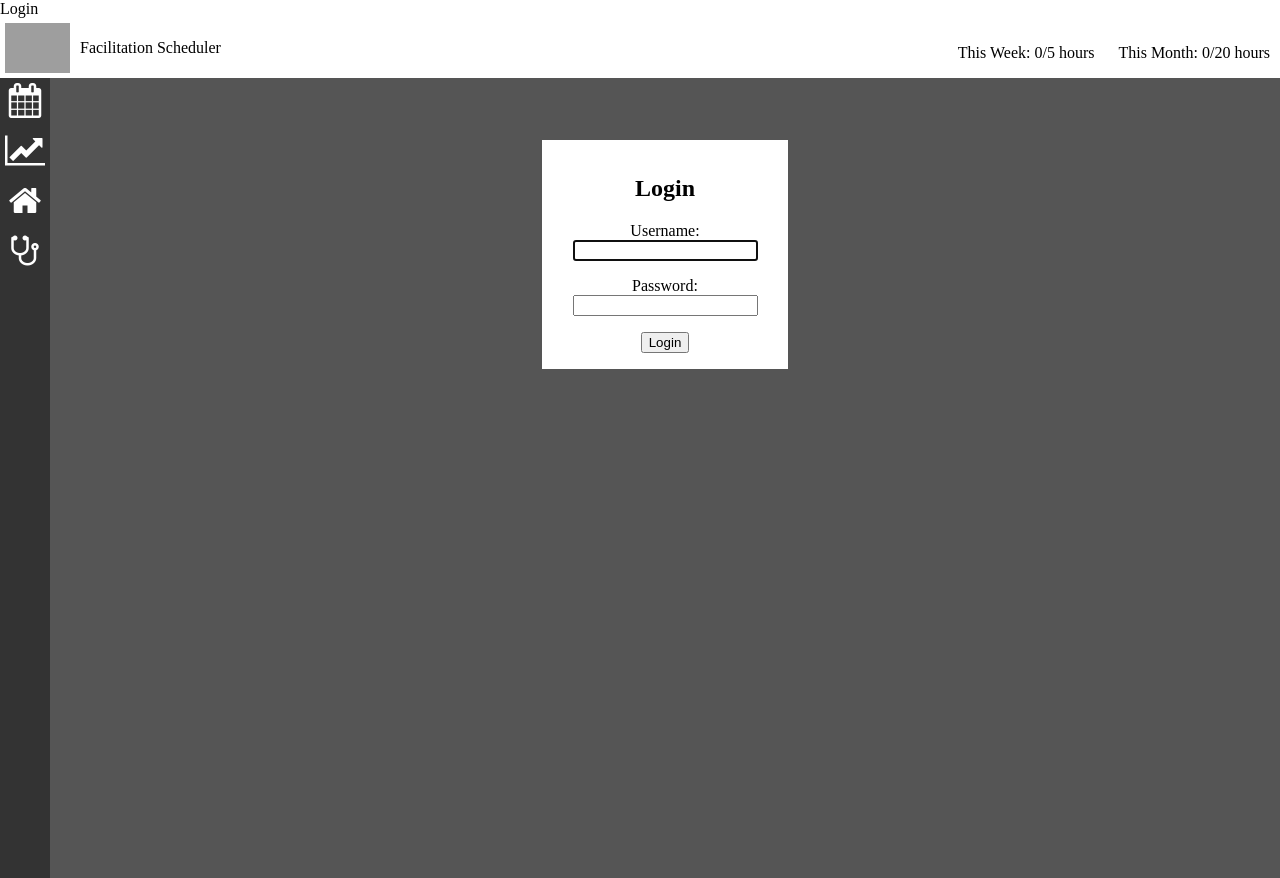
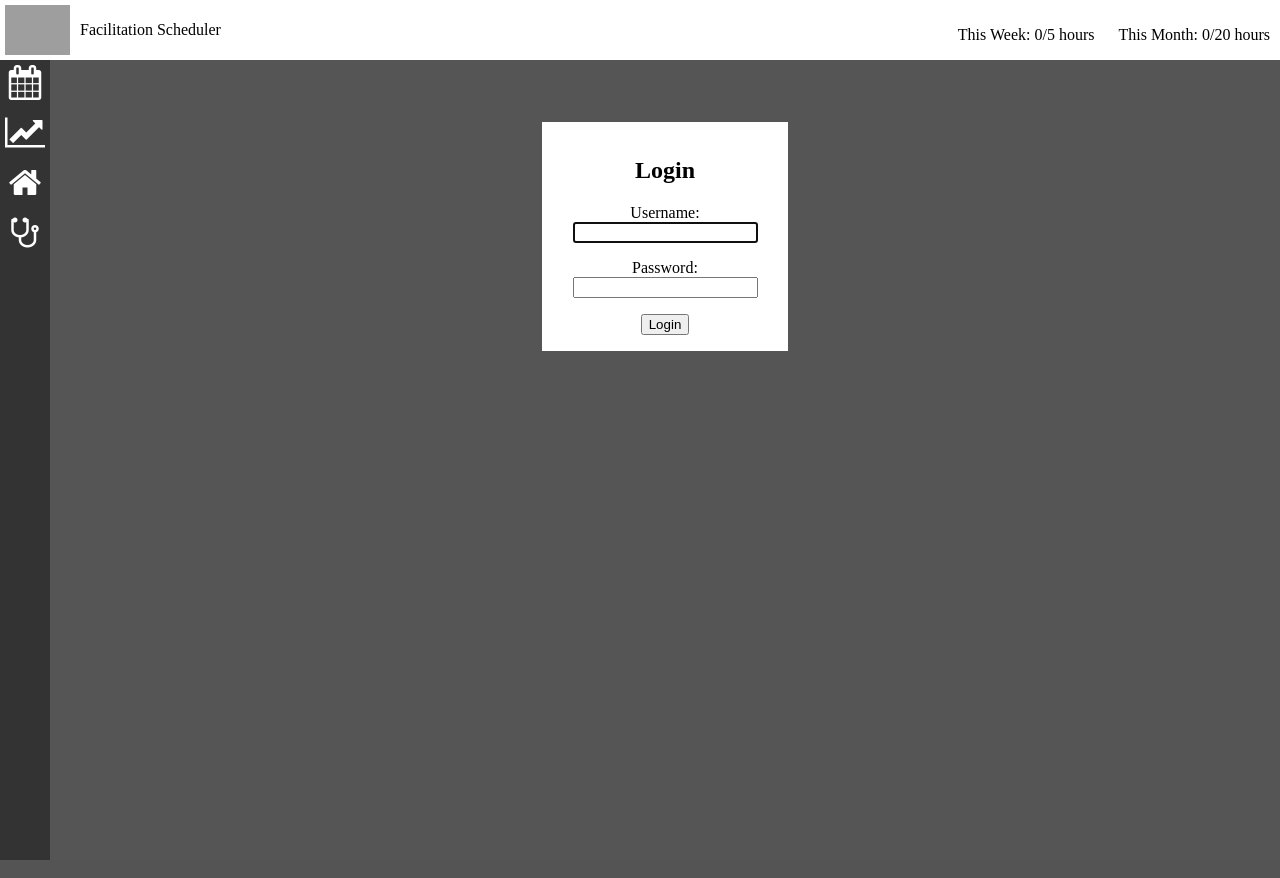
Before and after one commit to SimkinsD/CMPT395-Term-Project, a Django app: page /login/ in a window 1280 px wide. Run offline with Django 3.2, Linux system fonts and the light colour scheme; grey boxes are pictures that could not be loaded.

Commit message:
Added title tags around title

```diff
--- a/CMPT395/templates/registration/login.html
+++ b/CMPT395/templates/registration/login.html
@@ -1,6 +1,6 @@
 {% extends 'base.html' %}
 
-{% block title %}Login{% endblock %}
+{% block title %}<title>Login</title>{% endblock %}
 
 {% load static %}
 {% block add_css %}<link rel="stylesheet" type="text/css" href="{% static 'css/user_login.css' %}" />{% endblock %}
```
